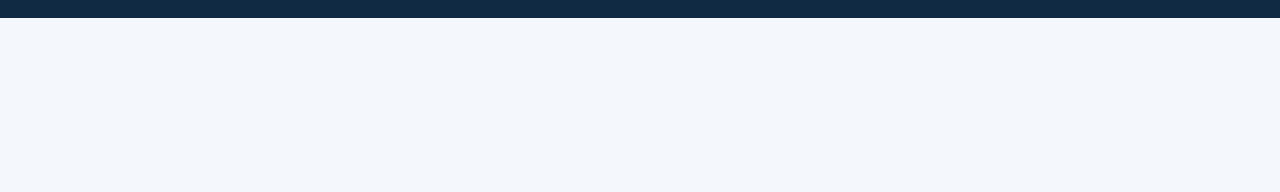
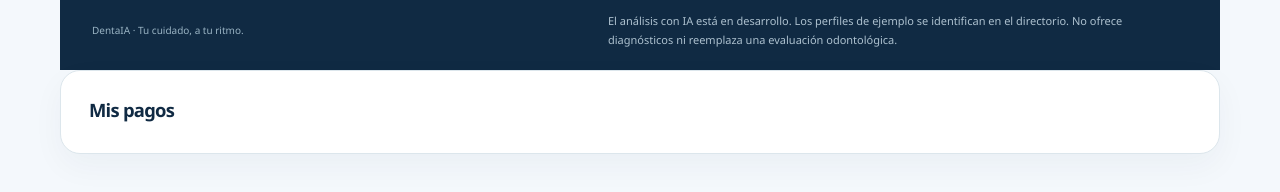
Before and after one commit to Jhanfranco07/DentaIA, a Next.js app: page /cuenta in a window 1280 px wide. Shown: the part 930-1122 px from the top of the page. Before the commit the page ends 948 px from the top, so only its background shows below. Built offline with nearby package versions, Linux system fonts and the light colour scheme; no server answers.

Commit message:
feat: agregar sección Mis pagos en /cuenta

```diff
--- a/src/app/cuenta/page.tsx
+++ b/src/app/cuenta/page.tsx
@@ -1,6 +1,12 @@
 import Cuenta from "@/features/cuenta/Cuenta";
+import MisPagos from "@/components/MisPagos";
 
 export default async function AccountPage({ searchParams }: { searchParams: Promise<{ modo?: string }> }) {
   const { modo } = await searchParams;
-  return <Cuenta modoInicial={modo === "registro"} />;
+  return (
+    <main className="module-shell">
+      <Cuenta modoInicial={modo === "registro"} />
+      <MisPagos />
+    </main>
+  );
 }
--- /dev/null
+++ b/src/components/MisPagos.tsx
@@ -0,0 +1,9 @@
+"use client";
+
+export default function MisPagos() {
+  return (
+    <section className="surface panel">
+      <h2>Mis pagos</h2>
+    </section>
+  );
+}
```
